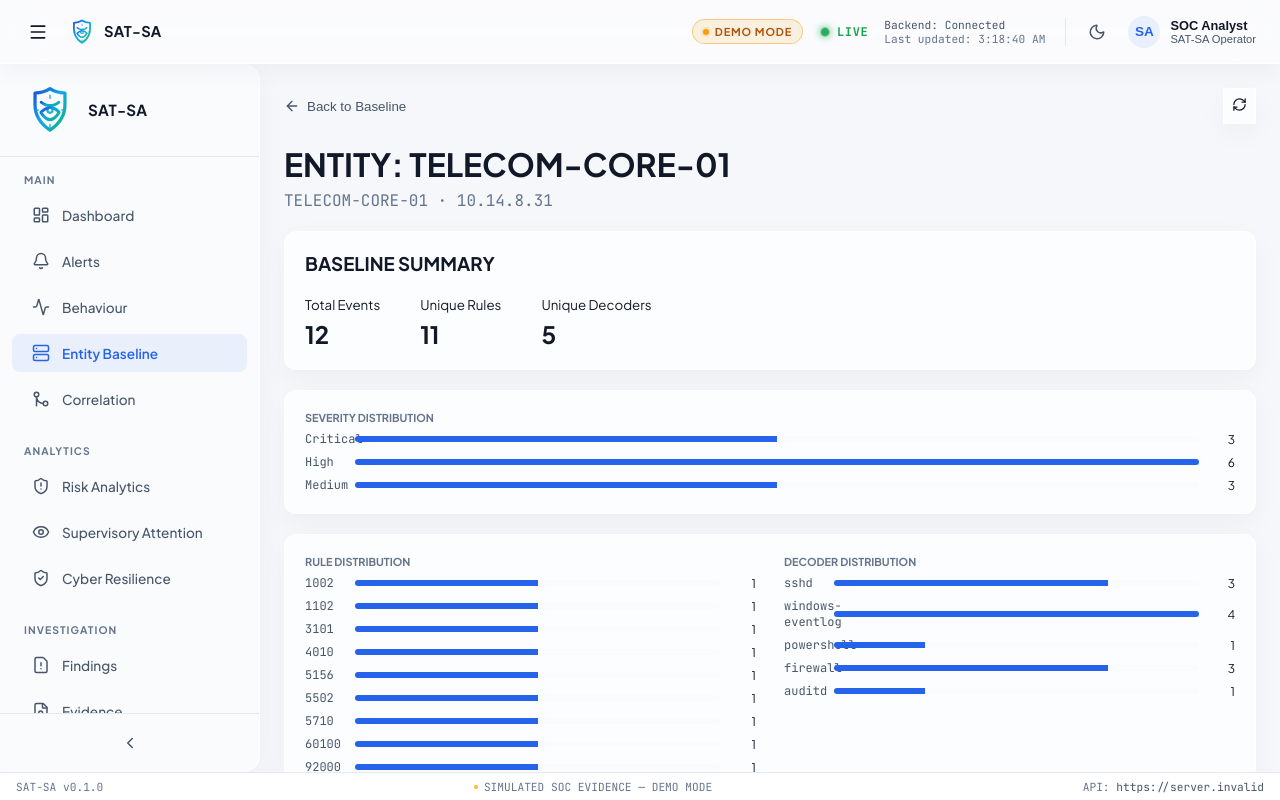
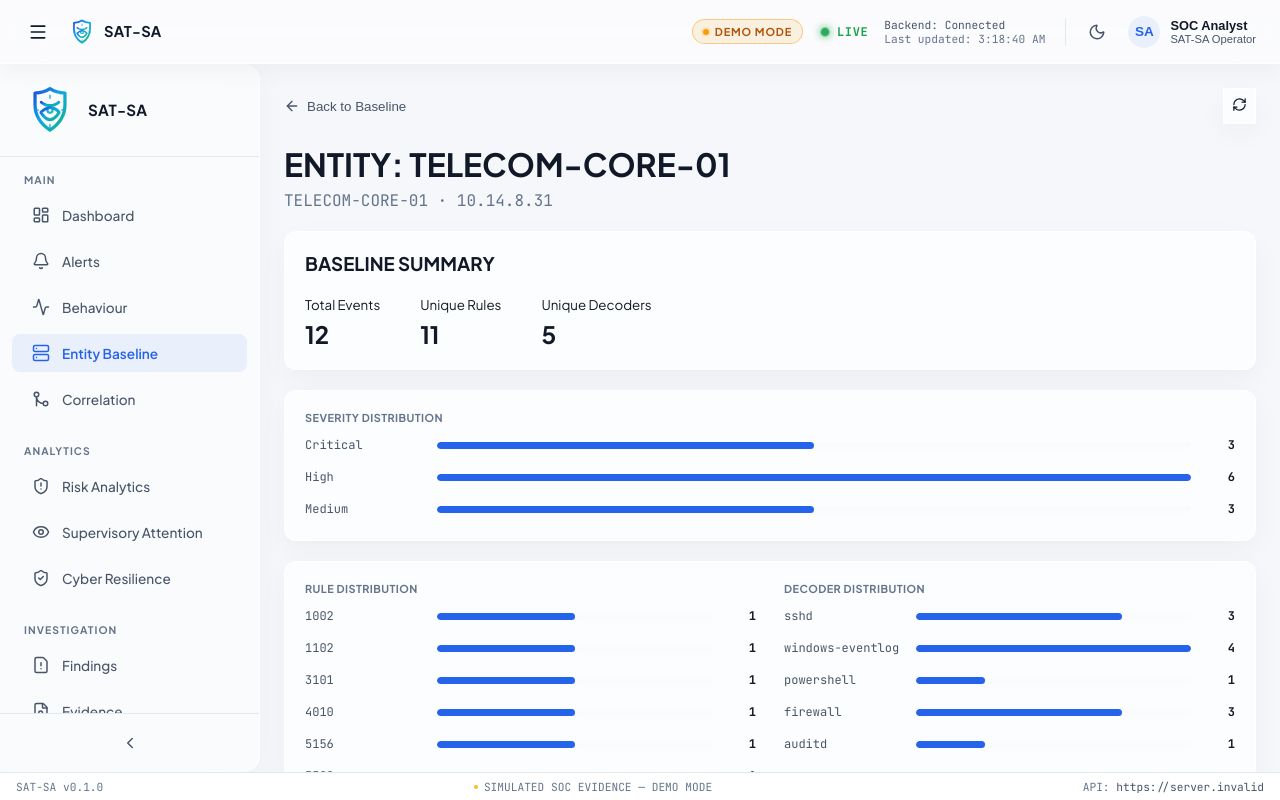
Before and after one commit to cybernovax3-cloud/SAT-SA, a React (Vite) app in the folder frontend/: page /SAT-SA/baseline in a window 1280 px wide. Both pictures are taken after a click on the element 770 px from the left and 456 px from the top of the page. Built offline with nearby package versions, Linux system fonts and the light colour scheme; no server answers.

Commit message:
Refactor SeverityDistribution component layout and styles

```diff
--- a/frontend/src/components/baseline/SeverityDistribution.jsx
+++ b/frontend/src/components/baseline/SeverityDistribution.jsx
@@ -2,7 +2,101 @@ import React from 'react';
 
 const Distribution = ({ title, values = {} }) => {
   const entries = Object.entries(values);
-  const maximum = Math.max(...entries.map(([, count]) => Number(count) || 0), 1);
-  return <div style={{ display: 'flex', flexDirection: 'column', gap: 7 }}><span style={{ color: 'var(--text-muted)', fontSize: '0.68rem', fontWeight: 700, textTransform: 'uppercase' }}>{title}</span>{entries.length ? entries.map(([label, count]) => <div key={label} style={{ display: 'grid', gridTemplateColumns: '42px 1fr 28px', gap: 8, alignItems: 'center', fontSize: '0.75rem' }}><span style={{ color: 'var(--text-secondary)', fontFamily: 'var(--font-mono)' }}>{label}</span><span style={{ height: 6, background: 'var(--bg-darker)', borderRadius: 3, overflow: 'hidden' }}><span style={{ display: 'block', width: `${(Number(count) / maximum) * 100}%`, height: '100%', background: 'var(--primary)' }} /></span><span style={{ color: 'var(--text-primary)', textAlign: 'right' }}>{count}</span></div>) : <span style={{ color: 'var(--text-muted)' }}>N/A</span>}</div>;
+
+  const maximum = Math.max(
+    ...entries.map(([, count]) => Number(count) || 0),
+    1
+  );
+
+  return (
+    <div
+      style={{
+        display: 'flex',
+        flexDirection: 'column',
+        gap: 10,
+        width: '100%',
+      }}
+    >
+      <span
+        style={{
+          color: 'var(--text-muted)',
+          fontSize: '0.68rem',
+          fontWeight: 700,
+          textTransform: 'uppercase',
+          letterSpacing: '0.04em',
+        }}
+      >
+        {title}
+      </span>
+
+      {entries.length ? (
+        entries.map(([label, count]) => (
+          <div
+            key={label}
+            style={{
+              display: 'grid',
+              gridTemplateColumns: '120px minmax(0, 1fr) 32px',
+              gap: 12,
+              alignItems: 'center',
+              minHeight: 22,
+              fontSize: '0.75rem',
+            }}
+          >
+            {/* Label */}
+            <span
+              style={{
+                color: 'var(--text-secondary)',
+                fontFamily: 'var(--font-mono)',
+                whiteSpace: 'nowrap',
+                overflow: 'hidden',
+                textOverflow: 'ellipsis',
+              }}
+              title={label}
+            >
+              {label}
+            </span>
+
+            {/* Bar */}
+            <span
+              style={{
+                display: 'block',
+                width: '100%',
+                height: 7,
+                background: 'var(--bg-darker)',
+                borderRadius: 4,
+                overflow: 'hidden',
+              }}
+            >
+              <span
+                style={{
+                  display: 'block',
+                  width: `${(Number(count) / maximum) * 100}%`,
+                  height: '100%',
+                  background: 'var(--primary)',
+                  borderRadius: 4,
+                  transition: 'width 0.3s ease',
+                }}
+              />
+            </span>
+
+            {/* Count */}
+            <span
+              style={{
+                color: 'var(--text-primary)',
+                textAlign: 'right',
+                fontFamily: 'var(--font-mono)',
+                fontWeight: 600,
+              }}
+            >
+              {count}
+            </span>
+          </div>
+        ))
+      ) : (
+        <span style={{ color: 'var(--text-muted)' }}>N/A</span>
+      )}
+    </div>
+  );
 };
+
 export default Distribution;
```
